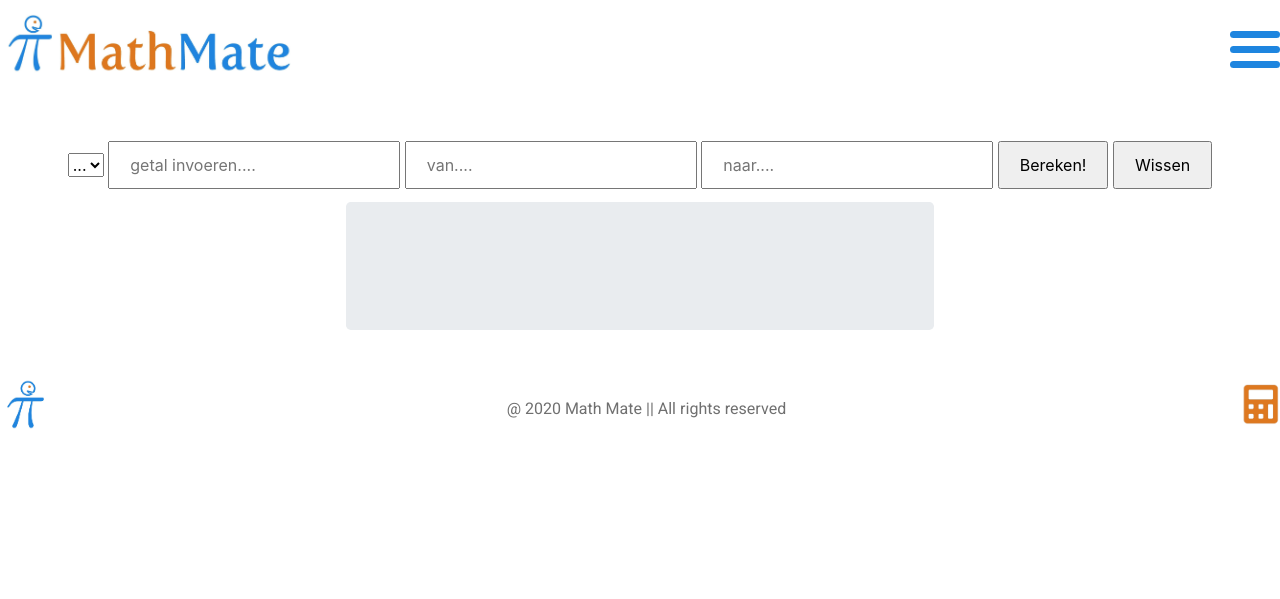
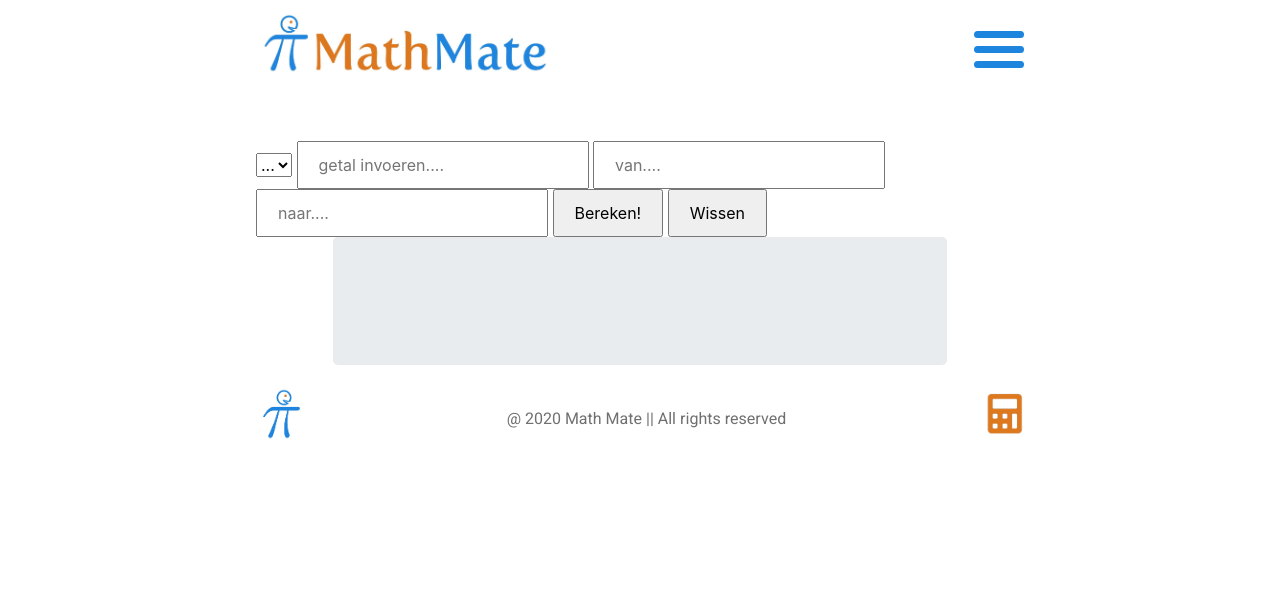
Before and after one commit to NielsdenHaas/Project-4A-groep_1, a PHP site: page /ingewikkelde_rekenpagina.php in a window 1280 px wide; the page is wider, and only the part inside the window is pictured. Shown: the top 599 px of that part. Run offline with PHP 8.4, Linux system fonts and the light colour scheme; a user stored in the database is signed in.

Commit message:
css ingewikkelde-rekenpagina

```diff
--- a/Websites/css/ingewikkelde_rekenpagina.css
+++ b/Websites/css/ingewikkelde_rekenpagina.css
@@ -1,7 +1,6 @@
 body {
-    text-align: center;
-    margin: 0;
-    padding: 0;
+    width: 60%;
+    margin: 0 20%;
 }
 
 input, button  {
@@ -12,7 +11,12 @@ form {
     margin-top: 5vw;
 }
 
+#opKeuze option {
+    width: 40vw;
+}
+
 .jumbotron {
-    width: 46vw;
-    margin: 1vw 0 2vw 27vw;
+    width: 80%;
+    text-align: center;
+    margin: 0 10%;
 }
--- a/Websites/header-ingelogd.php
+++ b/Websites/header-ingelogd.php
@@ -98,10 +98,10 @@ header {
     position: absolute;
     top: 100px;
     right: 0;
-
     width: 100vw;
     height: 500px;
     overflow: hidden;
+    z-index: -1;
 }
 
 #hamburger_menu {
```
